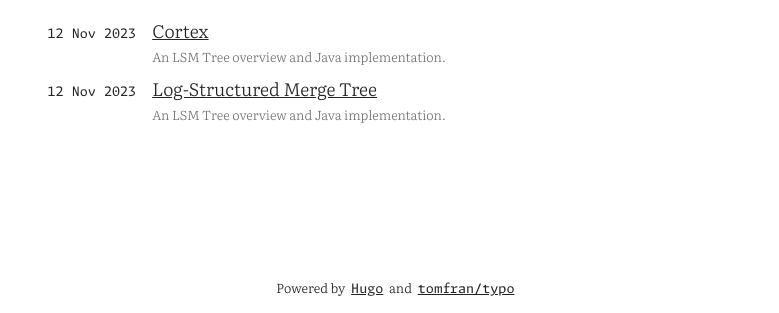
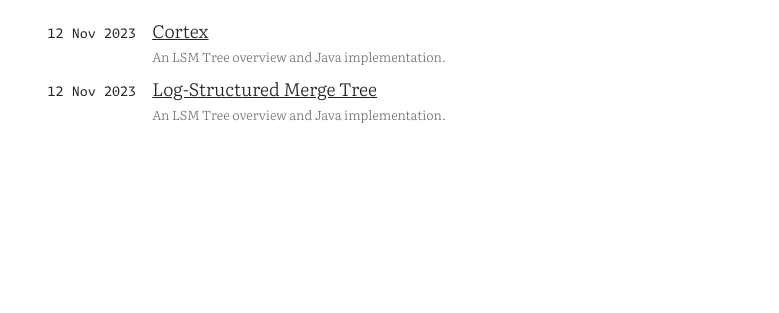
Before and after one commit to AkshayAwate/AkshayAwate.github.io, a plain HTML site: page index.html in a window 1280 px wide. Shown: the part 487-800 px from the top of the page, without its empty margins (243-1022 px from the left). Drawn offline with Linux system fonts and the light colour scheme.

Commit message:
Added details

```diff
--- a/index.html
+++ b/index.html
@@ -230,11 +230,7 @@ I am interested in a range of topics, including algorithms, distributed systems,
     </div>
 
     <footer>
-      <p>Powered by
-    <a href="https://gohugo.io/">Hugo</a>
-    and
-    <a href="https://github.com/tomfran/typo">tomfran/typo</a>
-</p>
+
 
 
     </footer>
```
Also changed, not shown: 404.html (+2 -2 lines), about/index.html (+2 -2 lines), g-xxxxxxxxx/index.html (+2 -2 lines).
